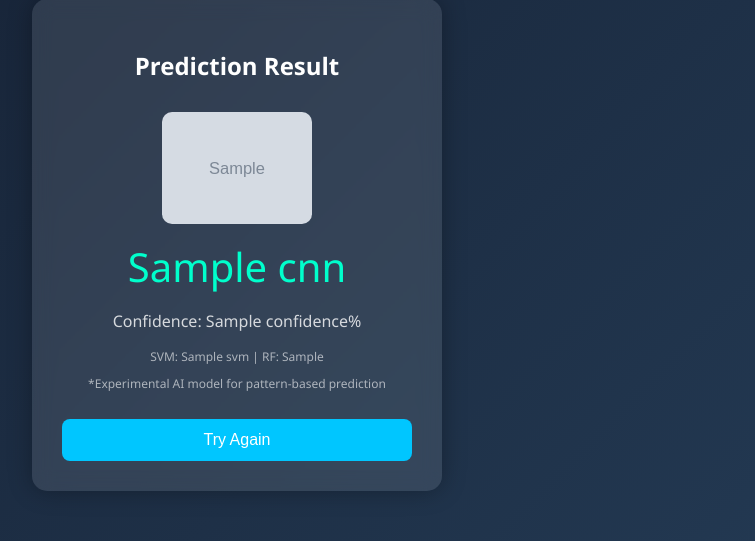
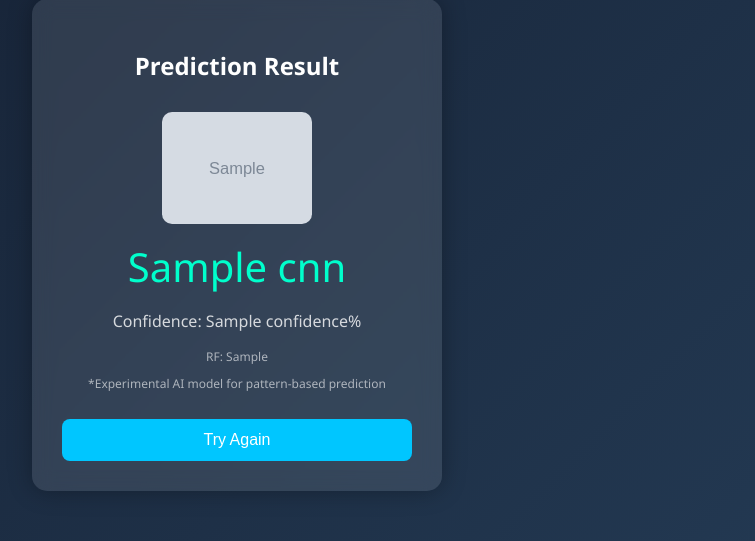
Before and after one commit to Varshan08/Blood-Group-Prediction, a Flask app: template templates/result.html in a window 1280 px wide. Shown: the part 155-696 px from the top of the page, without its empty margins (403-1158 px from the left). Run offline with Flask 3, Linux system fonts and the light colour scheme; the template is opened without the code that fills it: most values are stand-ins (such as "Sample title", 1, 10 or a date in 2020); grey boxes marked "Sample" are stand-in pictures; parts of the project's set-up code (start-up, migrations or seed data) failed here and were passed over.

Commit message:
Update result.html

```diff
--- a/templates/result.html
+++ b/templates/result.html
@@ -36,7 +36,7 @@
         </p>
 
         <div class="models">
-            SVM: {{ svm }} | RF: {{ rf }}
+            RF: {{ rf }}
         </div>
 
         <p class="note">
```
